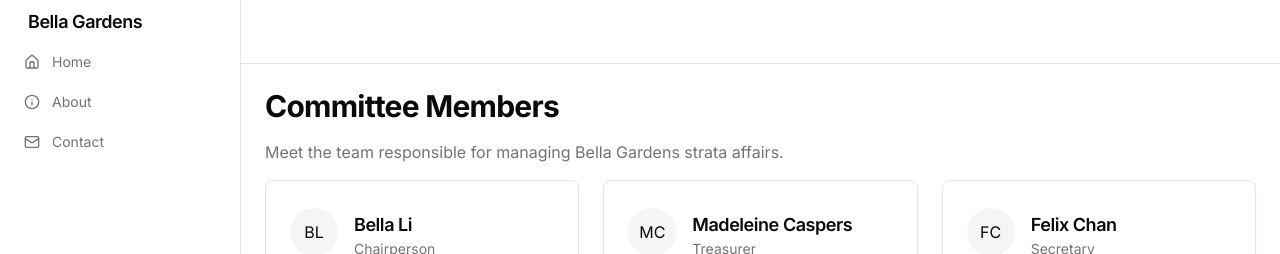
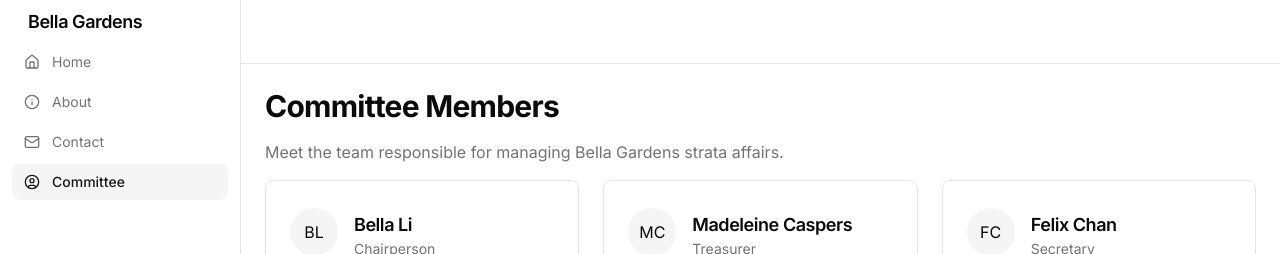
Before and after one commit to bellajli/vercel, a Next.js app: page /committee in a window 1280 px wide. Shown: the top 254 px of the page. Built offline with nearby package versions, Linux system fonts and the light colour scheme.

Commit message:
moved committee to public sidebar

```diff
--- a/components/sidebar.tsx
+++ b/components/sidebar.tsx
@@ -29,12 +29,12 @@ const navItems = [
   { name: "Home", href: "/", icon: Home, section: "Public" },
   { name: "About", href: "/about", icon: Info, section: "Public" },
   { name: "Contact", href: "/contact", icon: Mail, section: "Public" },
+  { name: "Committee", href: "/committee", icon: UserCircle, section: "Public"},
   { name: "Dashboard", href: "/dashboard", icon: Home, section: "Committee Portal", protected: true },
   { name: "Documents", href: "/documents", icon: FileText, section: "Committee Portal", protected: true },
   { name: "Communication", href: "/communication", icon: MessageSquare, section: "Committee Portal", protected: true },
   { name: "Maintenance", href: "/maintenance", icon: Wrench, section: "Committee Portal", protected: true },
   { name: "Finance", href: "/finance", icon: DollarSign, section: "Committee Portal", protected: true },
-  { name: "Committee", href: "/committee", icon: UserCircle, section: "Committee Portal", protected: true },
   { name: "Profile", href: "/profile", icon: UserCircle, section: "Account", protected: true },
   { name: "Settings", href: "/settings", icon: Settings, section: "Account", protected: true },
 ]
```
